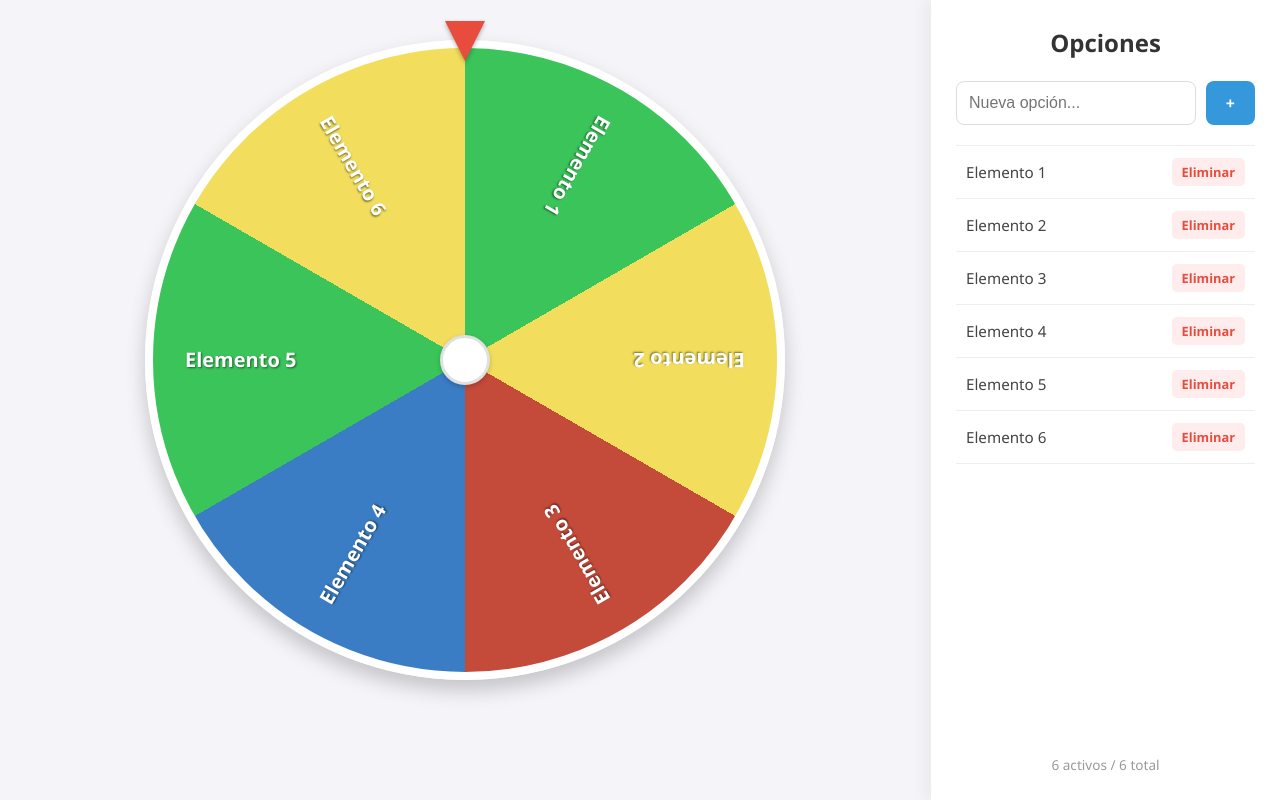
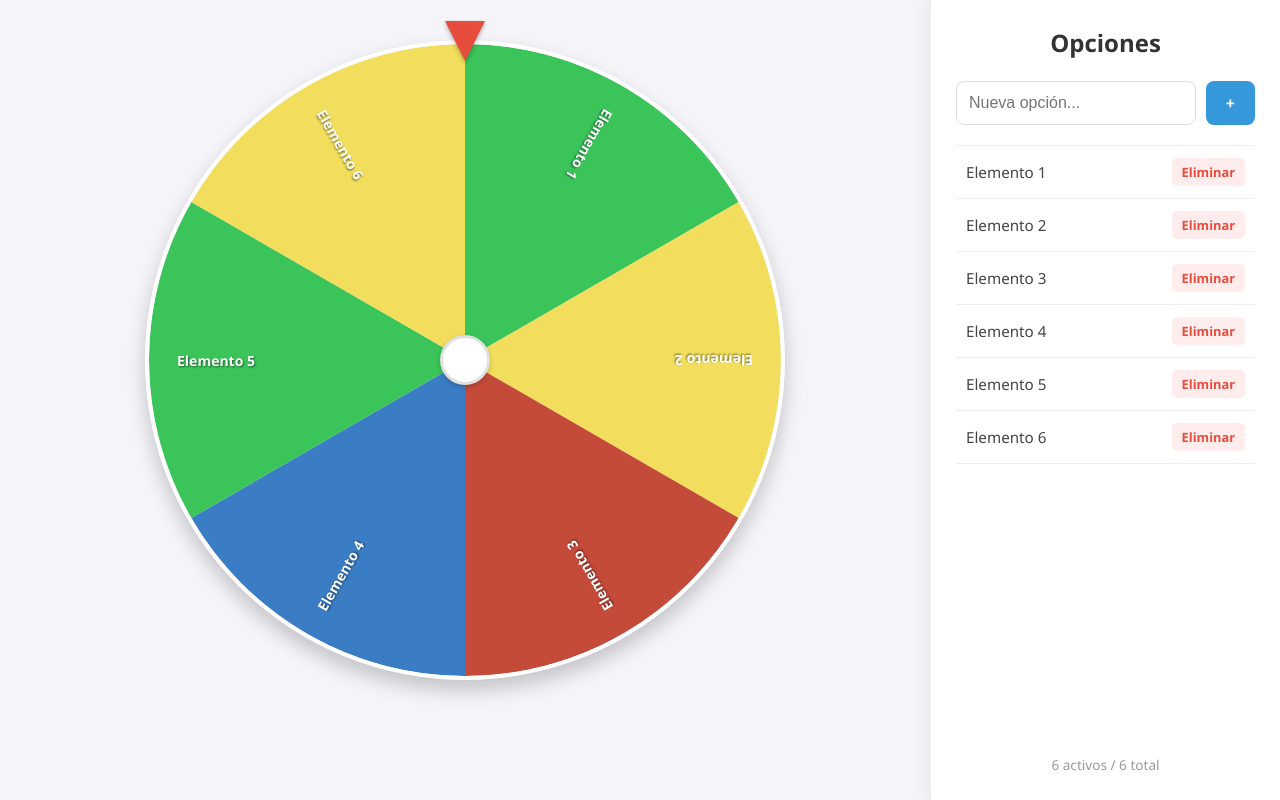
Before and after one commit to esteban-quinteros926/roulette-wheel, a React (Vite) app: page / in a window 1280 px wide. Built offline with nearby package versions, Linux system fonts and the light colour scheme.

Commit message:
Optimized roulette wheel

```diff
--- a/src/Ruleta.css
+++ b/src/Ruleta.css
@@ -1,5 +1,4 @@
 /* --- 1. RESET GLOBAL --- */
-/* Crucial para que los bordes y rellenos no afecten el cálculo del centro */
 *, *::before, *::after {
   box-sizing: border-box;
 }
@@ -15,7 +14,7 @@ body, html {
 /* --- 2. CONTENEDOR PRINCIPAL --- */
 .ruleta-container {
   display: flex;
-  flex-direction: row; /* Lado a lado en escritorio */
+  flex-direction: row;
   width: 100vw;
   height: 100vh;
   background-color: #f4f4f9;
@@ -27,10 +26,10 @@ body, html {
   flex: 1;
   position: relative;
   display: flex;
-  flex-direction: column; /* Apila mensaje y ruleta verticalmente */
-  justify-content: flex-start; /* Empieza desde arriba */
+  flex-direction: column;
+  justify-content: flex-start;
   align-items: center;
-  padding-top: 5vh; /* Espacio superior */
+  padding-top: 5vh;
   padding-bottom: 2vh;
   overflow: hidden;
 }
@@ -48,11 +47,8 @@ body, html {
   animation: popIn 0.5s cubic-bezier(0.18, 0.89, 0.32, 1.28);
   text-align: center;
   z-index: 50;
-
-  /* Empuja la ruleta hacia abajo para no solaparse */
   margin-bottom: 4vh;
   min-height: 1.5em;
-
   display: flex;
   align-items: center;
   justify-content: center;
@@ -64,7 +60,6 @@ body, html {
   100% { transform: scale(1); opacity: 1; }
 }
 
-/* Botón "Ocultar" dentro del mensaje */
 .hide-winner-btn {
   background-color: #155724;
   color: white;
@@ -102,23 +97,23 @@ body, html {
 .close-winner-btn:hover{
   background-color: rgb(151, 56, 56);
 }
+
 /* --- 5. CONTENEDOR DE LA RUEDA --- */
 .wheel-wrapper {
   position: relative;
-  /* Tamaño de la ruleta */
   width: 80vmin;
   height: 80vmin;
   cursor: pointer;
   user-select: none;
   transition: transform 0.1s;
-  flex-shrink: 0; /* Evita que se aplaste si hay poco espacio */
+  flex-shrink: 0;
 }
 
 .wheel-wrapper:active {
   transform: scale(0.98);
 }
 
-/* Flecha indicadora */
+
 .wheel-pointer {
   position: absolute;
   top: -3%;
@@ -133,13 +128,12 @@ body, html {
   filter: drop-shadow(0 2px 2px rgba(0,0,0,0.3));
 }
 
-/* Círculo giratorio */
+/* Círculo giratorio (MODIFICADO para SVG) */
 .wheel {
   width: 100%;
   height: 100%;
   border-radius: 50%;
-  /* Borde blanco hacia adentro */
-  border: 1vmin solid #fff;
+  /* Eliminamos el borde de aquí, ahora lo lleva el SVG */
   box-shadow: 0 10px 20px rgba(0,0,0,0.2);
   overflow: hidden;
   position: relative;
@@ -147,7 +141,18 @@ body, html {
   z-index: 1;
 }
 
-/* Textos dentro de la ruleta */
+/* NUEVO: Estilo para el SVG de fondo */
+.wheel-svg {
+  position: absolute;
+  top: 0;
+  left: 0;
+  width: 100%;
+  height: 100%;
+  border-radius: 50%;
+  border: 0.5vmin solid #fff; /* El borde blanco exterior va aquí */
+  box-sizing: border-box;
+}
+
 .wheel-item {
   position: absolute;
   top: 0;
@@ -168,45 +173,38 @@ body, html {
   text-shadow: 1px 1px 2px rgba(0,0,0,0.5);
   writing-mode: vertical-rl;
   text-orientation: mixed;
-  font-size: clamp(12px, 2.5vmin, 24px);
+  font-size: clamp(12px, 1.75vmin, 24px);
   white-space: nowrap;
 }
 
-/* --- 6. BOTÓN CENTRAL (CORREGIDO) --- */
+/* --- 6. BOTÓN CENTRAL --- */
 .spin-btn {
   position: absolute;
-
-  /* CENTRADO MATEMÁTICO EXACTO: 50% - Mitad del ancho (25px) */
   top: calc(50% - 25px);
   left: calc(50% - 25px);
-
-  /* Tamaño fijo pequeño */
   width: 50px;
   height: 50px;
-
   border-radius: 50%;
   background: white;
   border: 3px solid #e0e0e0;
-
   display: flex;
   justify-content: center;
   align-items: center;
   padding: 0;
-
   font-weight: bold;
   font-size: 10px;
   color: #333;
-  z-index: 20; /* Por encima de todo */
+  z-index: 20;
   box-shadow: 0 2px 5px rgba(0,0,0,0.2);
 }
 
 .reset-btn {
-  margin-top: 30px; /* Separación de la ruleta */
+  margin-top: 30px;
   padding: 10px 24px;
-  background-color: #3498db; /* Azul */
+  background-color: #3498db;
   color: white;
   border: none;
-  border-radius: 30px; /* Bordes redondeados modernos */
+  border-radius: 30px;
   font-size: 1rem;
   font-weight: bold;
   cursor: pointer;
@@ -227,7 +225,7 @@ body, html {
   transform: translateY(0);
 }
 
-/* --- 7. PANEL LATERAL (DERECHA) --- */
+/* --- 7. PANEL LATERAL --- */
 .sidebar {
   width: 350px;
   background: white;
@@ -255,7 +253,6 @@ body, html {
   border-top: 1px solid #eee;
 }
 
-/* Fila de la lista */
 .list-item {
   display: flex;
   justify-content: space-between;
@@ -265,12 +262,11 @@ body, html {
   color: #444;
   font-size: 0.95rem;
   transition: background 0.2s;
-  cursor: pointer; /* Click para activar/desactivar */
+  cursor: pointer;
 }
 
 .list-item:hover { background-color: #f9f9f9; }
 
-/* Estado Oculto (Desactivado) */
 .list-item.disabled {
   background-color: #f8f9fa;
   color: #aaa;
@@ -296,7 +292,7 @@ body, html {
 
 .limit-msg { text-align: center; font-size: 0.85rem; color: #999; margin-top: 15px; }
 
-/* --- 8. RESPONSIVE (MÓVILES) --- */
+/* --- 8. RESPONSIVE --- */
 @media (max-width: 900px) {
   .ruleta-container {
     flex-direction: column;
@@ -310,8 +306,6 @@ body, html {
     width: 100%;
     padding: 40px 0;
   }
-  /* En móvil, aseguramos que la rueda no sea excesivamente grande */
   .wheel-wrapper { width: 70vmin; height: 70vmin; }
-
   .sidebar { width: 100%; height: auto; min-height: 40vh; }
 }
--- a/src/Ruleta.jsx
+++ b/src/Ruleta.jsx
@@ -15,7 +15,6 @@ const DEFAULT_ITEMS = [
 ];
 
 export default function Ruleta() {
-  // 1. ESTADO CON PERSISTENCIA (LocalStorage)
   const [items, setItems] = useState(() => {
     try {
       const savedItems = localStorage.getItem('ruletaItems');
@@ -32,17 +31,12 @@ export default function Ruleta() {
 
   const currentRotation = useRef(0);
 
-  // Guardar cambios automáticamente
   useEffect(() => {
     localStorage.setItem('ruletaItems', JSON.stringify(items));
   }, [items]);
 
   // --- LÓGICA DEL JUEGO ---
-
-  // Solo los items "enabled" aparecen en la rueda
   const activeItems = items.filter(item => item.enabled);
-
-  // Variable para saber si hay items ocultos (para mostrar el botón de reactivar)
   const hasHiddenItems = items.some(item => !item.enabled);
 
   const addItem = (e) => {
@@ -79,7 +73,6 @@ export default function Ruleta() {
     setWinner(null);
   };
 
-  // Función nueva para reactivar todo lo que esté oculto
   const unhideAll = () => {
     setItems(prevItems => prevItems.map(item => ({ ...item, enabled: true })));
   };
@@ -110,19 +103,27 @@ export default function Ruleta() {
     }, 3000);
   };
 
-  const getWheelBackground = () => {
-    if (activeItems.length === 0) return '#ccc';
-    const percent = 100 / activeItems.length;
-    let gradient = 'conic-gradient(';
+  // --- MATEMÁTICAS SVG (NUEVO) ---
+  const getCoordinatesForPercent = (percent) => {
+    const x = Math.cos(2 * Math.PI * percent);
+    const y = Math.sin(2 * Math.PI * percent);
+    return [x, y];
+  };
 
-    activeItems.forEach((_, index) => {
-      const color = COLORS[index % COLORS.length];
-      const start = percent * index;
-      const end = percent * (index + 1);
-      gradient += `${color} ${start}% ${end}%, `;
-    });
+  const makeSlicePath = (percent, index, total) => {
+    const startPercent = index / total;
+    const endPercent = (index + 1) / total;
 
-    return gradient.slice(0, -2) + ')';
+    // Ajustamos -0.25 para empezar arriba (12 en punto)
+    const [startX, startY] = getCoordinatesForPercent(startPercent - 0.25);
+    const [endX, endY] = getCoordinatesForPercent(endPercent - 0.25);
+
+    if (total === 1) {
+      return "M 1 0 A 1 1 0 1 1 -1 0 A 1 1 0 1 1 1 0";
+    }
+
+    const largeArcFlag = endPercent - startPercent > 0.5 ? 1 : 0;
+    return `M 0 0 L ${startX} ${startY} A 1 1 0 ${largeArcFlag} 1 ${endX} ${endY} L 0 0`;
   };
 
   return (
@@ -131,7 +132,6 @@ export default function Ruleta() {
       {/* --- SECCIÓN IZQUIERDA: RULETA --- */}
       <div className="wheel-section">
 
-        {/* Mensaje Ganador */}
         {winner && !isSpinning && (
           <div className="winner-display">
             <span>🎉 {winner} 🎉</span>
@@ -140,7 +140,7 @@ export default function Ruleta() {
               onClick={hideCurrentWinner}
               title="Ocultar de la ruleta temporalmente"
             >
-              Ocultar <br></br> elemento
+              Ocultar <br/> elemento
             </button>
             <button
               className='close-winner-btn'
@@ -152,16 +152,25 @@ export default function Ruleta() {
           </div>
         )}
 
-        {/* La Ruleta */}
         <div className="wheel-wrapper" onClick={spinWheel}>
           <div className="wheel-pointer"></div>
+
           <div
             className="wheel"
-            style={{
-              background: getWheelBackground(),
-              transform: `rotate(${rotation}deg)`
-            }}
+            style={{ transform: `rotate(${rotation}deg)` }}
           >
+            {/* NUEVO: FONDO SVG */}
+            <svg viewBox="-1 -1 2 2" className="wheel-svg">
+              {activeItems.map((_, index) => (
+                <path
+                  key={index}
+                  d={makeSlicePath(100, index, activeItems.length)}
+                  fill={COLORS[index % COLORS.length]}
+                />
+              ))}
+            </svg>
+
+            {/* TEXTOS */}
             {activeItems.map((item, index) => {
               const angle = (360 / activeItems.length);
               const itemRotation = angle * index + (angle / 2);
@@ -179,11 +188,9 @@ export default function Ruleta() {
               );
             })}
           </div>
-          <div className="spin-btn">
-          </div>
+          <div className="spin-btn"></div>
         </div>
 
-        {/* Botón para Reactivar Ocultos (Solo si hay ocultos y no está girando) */}
         {hasHiddenItems && !isSpinning && (
           <button className="reset-btn" onClick={unhideAll}>
             🔄 Reactivar ocultos ({items.filter(i => !i.enabled).length})
@@ -215,9 +222,7 @@ export default function Ruleta() {
               onClick={() => toggleItem(index)}
               title="Clic para activar/desactivar"
             >
-              <span className="item-text">
-                {item.text}
-              </span>
+              <span className="item-text">{item.text}</span>
               <button
                 onClick={(e) => deleteItem(e, index)}
                 className="delete-btn"
```
